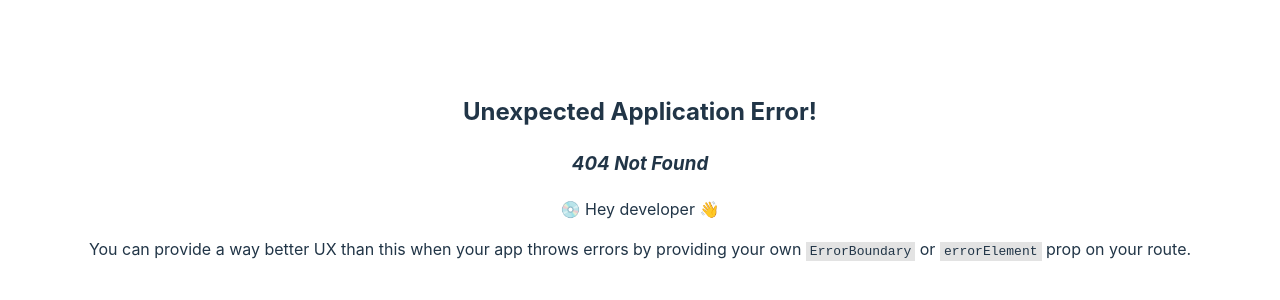
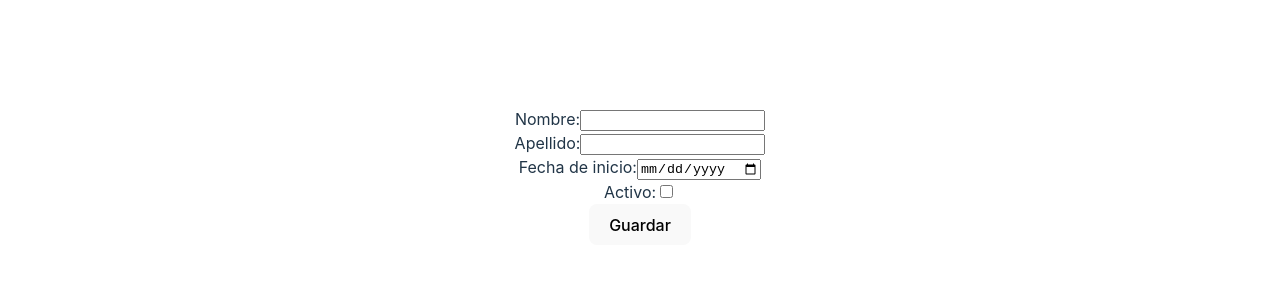
Before and after one commit to Novales87/PeluqueriaBarberia, a React (Vite) app in the folder client/: page /dashboard/addbarber in a window 1280 px wide. Before the commit this address had no page. Shown: the part 224-524 px from the top of the page. Built offline with nearby package versions, Linux system fonts and the light colour scheme.

Commit message:
creo el componente que crea al barbero y el que muestra los barberos creados

```diff
--- /dev/null
+++ b/client/src/Components/DashBoard/BarberForm.jsx
@@ -0,0 +1,177 @@
+// import { useState } from "react";
+// import { useDispatch } from "react-redux";
+// import { createBarber } from "../../Store/barberActions";
+// function BarberForm() {
+//   const [barber, setBarber] = useState({
+//     name: "",
+//     lastName: "",
+//     startDate: "",
+//     active: false,
+//   });
+
+//   const dispatch = useDispatch();
+
+//   const handleInputChange = (event) => {
+//     const { name, value } = event.target;
+//     setBarber((prevState) => ({ ...prevState, [name]: value }));
+//   };
+
+//   const handleSubmit = (event) => {
+//     event.preventDefault();
+//     dispatch(createBarber(barber));
+//     setBarber({
+//       name: "",
+//       lastName: "",
+//       startDate: "",
+//       active: false,
+//     });
+//   };
+
+//   return (
+//     <form onSubmit={handleSubmit}>
+//       <h1>aca quiero la respuesta del servidor o error</h1>
+//       <div>
+//         <label htmlFor="name">Nombre:</label>
+//         <input
+//           type="text"
+//           id="name"
+//           name="name"
+//           value={barber.name}
+//           onChange={handleInputChange}
+//         />
+//       </div>
+//       <div>
+//         <label htmlFor="lastName">Apellido:</label>
+//         <input
+//           type="text"
+//           id="lastName"
+//           name="lastName"
+//           value={barber.lastName}
+//           onChange={handleInputChange}
+//         />
+//       </div>
+//       <div>
+//         <label htmlFor="startDate">Fecha de inicio:</label>
+//         <input
+//           type="date"
+//           id="startDate"
+//           name="startDate"
+//           value={barber.startDate}
+//           onChange={handleInputChange}
+//         />
+//       </div>
+//       <div>
+//         <label htmlFor="active">Activo:</label>
+//         <input
+//           type="checkbox"
+//           id="active"
+//           name="active"
+//           checked={barber.active}
+//           onChange={() =>
+//             setBarber((prevState) => ({
+//               ...prevState,
+//               active: !prevState.active,
+//             }))
+//           }
+//         />
+//       </div>
+//       <button type="submit">Guardar</button>
+//     </form>
+//   );
+// }
+
+// export default BarberForm;
+
+import { useState } from "react";
+import { useDispatch } from "react-redux";
+import { createBarber } from "../../Store/barberActions";
+
+function BarberForm() {
+  const [barber, setBarber] = useState({
+    name: "",
+    lastName: "",
+    startDate: "",
+    active: false,
+  });
+
+  const [response, setResponse] = useState("");
+
+  const dispatch = useDispatch();
+
+  const handleInputChange = (event) => {
+    const { name, value } = event.target;
+    setBarber((prevState) => ({ ...prevState, [name]: value }));
+  };
+
+  const handleSubmit = async (event) => {
+    event.preventDefault();
+    const resultAction = await dispatch(createBarber(barber));
+    if (resultAction.payload.message) {
+      setResponse(resultAction.payload.message);
+    } else if (resultAction.payload.error) {
+      setResponse(resultAction.payload.error);
+    } else {
+      setResponse("El barbero se creó correctamente.");
+      setBarber({
+        name: "",
+        lastName: "",
+        startDate: "",
+        active: false,
+      });
+    }
+  };
+
+  return (
+    <form onSubmit={handleSubmit}>
+      {response && <h>{response}</h>}
+      <div>
+        <label htmlFor="name">Nombre:</label>
+        <input
+          type="text"
+          id="name"
+          name="name"
+          value={barber.name}
+          onChange={handleInputChange}
+        />
+      </div>
+      <div>
+        <label htmlFor="lastName">Apellido:</label>
+        <input
+          type="text"
+          id="lastName"
+          name="lastName"
+          value={barber.lastName}
+          onChange={handleInputChange}
+        />
+      </div>
+      <div>
+        <label htmlFor="startDate">Fecha de inicio:</label>
+        <input
+          type="date"
+          id="startDate"
+          name="startDate"
+          value={barber.startDate}
+          onChange={handleInputChange}
+        />
+      </div>
+      <div>
+        <label htmlFor="active">Activo:</label>
+        <input
+          type="checkbox"
+          id="active"
+          name="active"
+          checked={barber.active}
+          onChange={() =>
+            setBarber((prevState) => ({
+              ...prevState,
+              active: !prevState.active,
+            }))
+          }
+        />
+      </div>
+      <button type="submit">Guardar</button>
+    </form>
+  );
+}
+
+export default BarberForm;
--- /dev/null
+++ b/client/src/Components/DashBoard/BarberList.jsx
@@ -0,0 +1,28 @@
+import { useState, useEffect } from "react";
+
+function BarberList() {
+  const [barbers, setBarbers] = useState([]);
+
+  useEffect(() => {
+    async function fetchBarbers() {
+      const response = await fetch("http://localhost:3001/api/barbers");
+      const data = await response.json();
+      setBarbers(data.data);
+    }
+    fetchBarbers();
+  }, []);
+
+  return (
+    <div>
+      {barbers.map((barber) => (
+        <p key={barber.id}>
+          Name: {barber.name} {barber.lastName} <br />
+          Start Date: {barber.startDate} <br />
+          Active: {barber.active.toString()}
+        </p>
+      ))}
+    </div>
+  );
+}
+
+export default BarberList;
--- /dev/null
+++ b/client/src/Store/barberActions.js
@@ -0,0 +1,22 @@
+import { createAsyncThunk } from "@reduxjs/toolkit";
+import axios from "axios";
+
+// Define la acción para crear un nuevo barbero
+export const createBarber = createAsyncThunk(
+  "barbers/createBarber",
+  async (barber) => {
+    try {
+      const response = await axios.post(
+        "http://localhost:3001/api/barbers",
+        barber
+      );
+      if (response.data.message) {
+        return { message: response.data.message };
+      }
+      return response.data;
+    } catch (error) {
+      console.log(error);
+      return { error: error.response.data.message };
+    }
+  }
+);
--- /dev/null
+++ b/client/src/Store/barberSlice.js
@@ -0,0 +1,31 @@
+import { createSlice } from "@reduxjs/toolkit";
+import { createBarber } from "./barberActions";
+
+// Define el slice para los barberos
+const barberSlice = createSlice({
+  name: "barbers",
+  initialState: {
+    barber: null,
+    status: "idle",
+    error: null,
+  },
+  reducers: {},
+  extraReducers: (builder) => {
+    builder
+      // Maneja la acción para crear un nuevo barbero
+      .addCase(createBarber.pending, (state) => {
+        state.status = "loading";
+      })
+      .addCase(createBarber.fulfilled, (state, action) => {
+        state.status = "succeeded";
+        state.barber = action.payload;
+      })
+      .addCase(createBarber.rejected, (state, action) => {
+        state.status = "failed";
+        state.error = action.error.message;
+      });
+  },
+});
+
+// Exporta el reducer del slice
+export default barberSlice.reducer;
--- a/client/src/Store/store.js
+++ b/client/src/Store/store.js
@@ -1,8 +1,9 @@
 import { configureStore } from "@reduxjs/toolkit";
-
+import barbersReducer from "./barberSlice";
 const store = configureStore({
   reducer: {
     // aquí van tus reducers
+    barbers: barbersReducer,
   },
 });
 
```
Also changed, not shown: client/src/main.jsx (+12 -3 lines), 2 other files (tests, documents, lock files or other folders).
